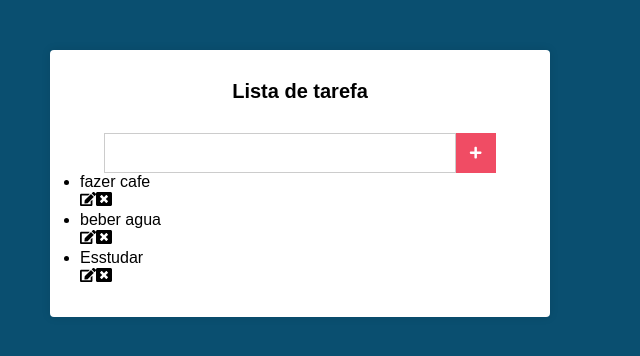
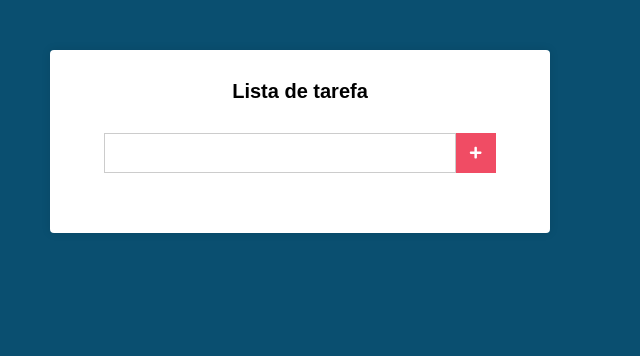
Before and after one commit to tarcisioemanoel15/ListaTarefasReact, a React (Create React App) app: page / in a window 1280 px wide. Shown: the top 356 px of the page, without its empty margins (0-640 px from the left). Built offline with nearby package versions, Linux system fonts and the light colour scheme; the HTML template or start-up script is replaced by a standard one.

Commit message:
finalizando stylo

```diff
--- a/src/components/Main.css
+++ b/src/components/Main.css
@@ -37,3 +37,47 @@ min-width: 80%;
  align-items: center;
  justify-content: center;
 }
+
+.tarefas {
+  margin-top: 30px;
+
+}
+
+.tarefas li {
+  display: flex;
+  flex-direction: column;
+  align-items: center;
+  justify-content: space-between;
+  padding: 10px;
+  transition: all 500ms;
+}
+
+.tarefas li:hover {
+  background: #51c5de;
+}
+.tarefas li .edit {
+margin-right: 15px;
+color: #f04c64;
+}
+
+.tarefas li .delete {
+  margin-right: 15px;
+  color: #f04c64;
+  }
+
+  .tarefas li:hover .edit,
+  .tarefas li:hover .delete {
+    color: black;
+  }
+
+  .tarefas li .edit,
+  .tarefas li .delete {
+   cursor: pointer;
+  transition: all 500ms;
+
+  }
+
+  .tarefas li span {
+    display: flex;
+   align-items: center;
+  }
--- a/src/components/Main.js
+++ b/src/components/Main.js
@@ -6,11 +6,20 @@ import './Main.css';
 export default class Main extends Component {
   state = {
     novaTarefa: '',
-    tarefas: [
-      'fazer cafe',
-      'beber agua',
-      'Esstudar',
-    ],
+    tarefas: [],
+  };
+
+  handeSubmit = (e) => {
+    e.preventDefault();
+    const { tarefas } = this.state;
+    let { novaTarefa } = this.state;
+    novaTarefa = novaTarefa.trim();
+
+    if (tarefas.indexOf(novaTarefa) !== -1) return;
+    const novaTarefas = [...tarefas];
+    this.setState({
+      tarefas: [...novaTarefas, novaTarefa],
+    });
   };
 
   handleChange = (e) => {
@@ -29,7 +38,7 @@ export default class Main extends Component {
 
         </h1>
 
-        <form action="#" className="form">
+        <form onSubmit={this.handeSubmit} action="#" className="form">
           <input
             onChange={this.handleChange}
             type="text"
@@ -43,10 +52,10 @@ export default class Main extends Component {
           {tarefas.map((tarefa) => (
             <li key={tarefa}>
               {tarefa}
-              <div>
-                <FaEdit />
-                <FaWindowClose />
-              </div>
+              <span>
+                <FaEdit className="edit" />
+                <FaWindowClose className="delete" />
+              </span>
             </li>
           ))}
         </ul>
```
